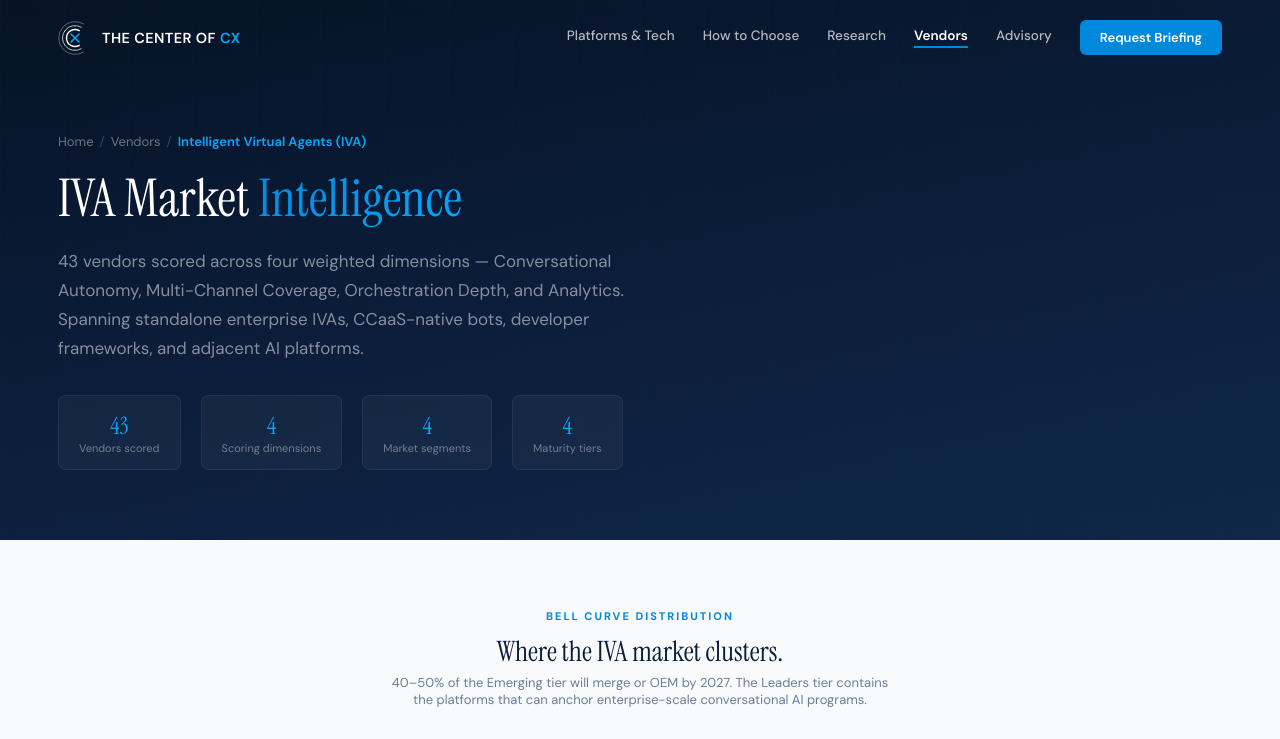
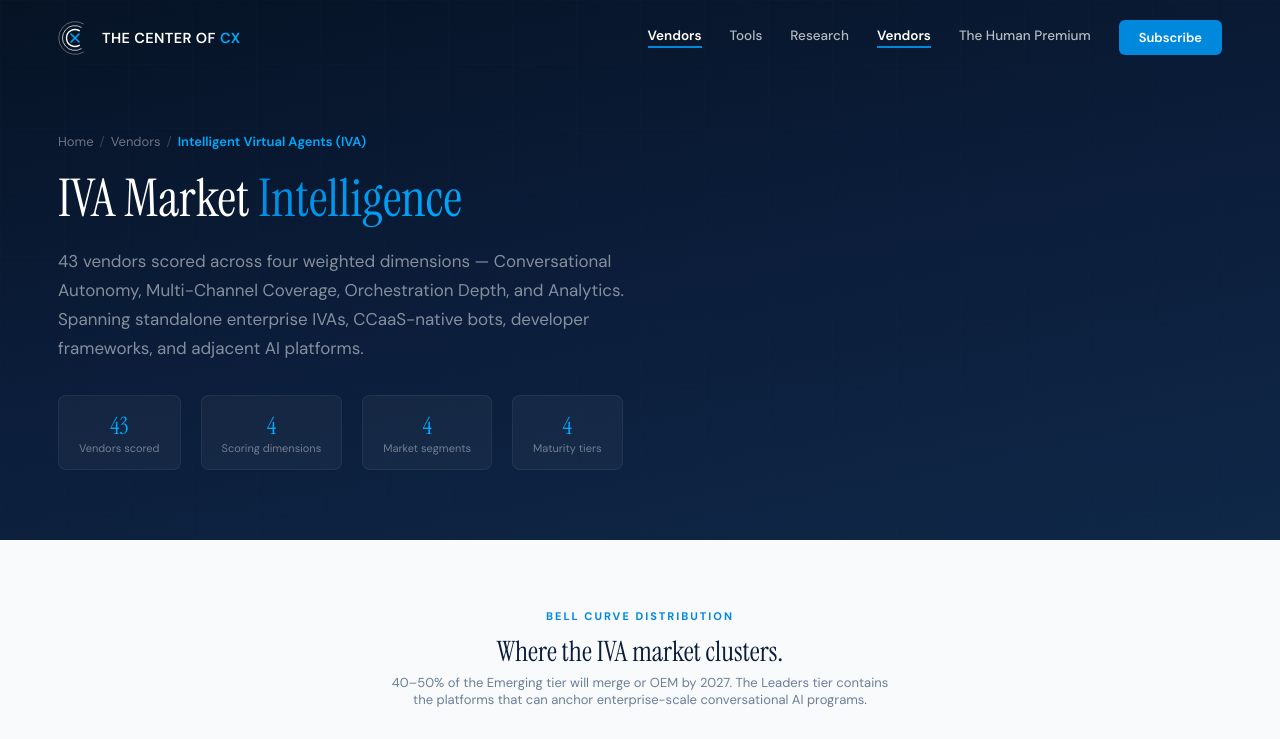
Before and after one commit to thomasbakerj-lgtm/CENTER-OF-CX, a React (Vite) app: page /vendors/iva in a window 1280 px wide. Shown: the top 739 px of the page. Built offline with nearby package versions, Linux system fonts and the light colour scheme.

Commit message:
Update IVACategory.jsx

```diff
--- a/IVACategory.jsx
+++ b/IVACategory.jsx
@@ -30,14 +30,14 @@ function LogoMark({ size = 34, light = true }) {
 function Nav() {
   const [scrolled, setScrolled] = useState(false);
   useEffect(() => { const fn = () => setScrolled(window.scrollY > 50); window.addEventListener("scroll", fn, { passive: true }); return () => window.removeEventListener("scroll", fn); }, []);
-  const links = [{ name: "Platforms & Tech", href: "/platforms-and-tech" },{ name: "How to Choose", href: "/how-to-choose" },{ name: "Research", href: "/research" },{ name: "Vendors", href: "/vendors" },{ name: "Advisory", href: "/advisory" }];
+  const links = [{ name: "Vendors", href: "/vendors" },{ name: "Tools", href: "/how-to-choose" },{ name: "Research", href: "/research" },{ name: "Vendors", href: "/vendors" },{ name: "The Human Premium", href: "/human-premium" }];
   return (<><style>{`@import url('https://fonts.googleapis.com/css2?family=DM+Sans:ital,opsz,wght@0,9..40,300;0,9..40,400;0,9..40,500;0,9..40,600;0,9..40,700&family=Instrument+Serif:ital@0;1&display=swap');*,*::before,*::after{box-sizing:border-box;margin:0;padding:0}html{scroll-behavior:smooth}body{font-family:'DM Sans',sans-serif;background:#fff;color:${NAVY};-webkit-font-smoothing:antialiased}a{text-decoration:none;color:inherit}@media(max-width:860px){.nav-links{display:none!important}.bell-tiers{flex-direction:column!important}.method-grid{grid-template-columns:1fr!important}.dim-grid{grid-template-columns:1fr 1fr!important}}`}</style>
     <nav style={{ position: "fixed", top: 0, left: 0, right: 0, zIndex: 1000, background: scrolled ? "rgba(6,19,37,0.96)" : "transparent", backdropFilter: scrolled ? "blur(14px)" : "none", borderBottom: scrolled ? "1px solid rgba(255,255,255,0.05)" : "none", transition: "all 0.35s", padding: scrolled ? "12px 0" : "20px 0" }}>
       <div style={{ ...WRAP, display: "flex", alignItems: "center", justifyContent: "space-between" }}>
         <a href="/" style={{ display: "flex", alignItems: "center", gap: 10 }}><LogoMark size={34} /><span style={{ color: "#fff", fontWeight: 600, fontSize: 14.5, letterSpacing: 0.4 }}>THE CENTER OF <span style={{ color: LIGHT }}>CX</span></span></a>
         <div className="nav-links" style={{ display: "flex", alignItems: "center", gap: 28 }}>
           {links.map(l => <a key={l.name} href={l.href} style={{ color: l.name === "Vendors" ? "#fff" : "rgba(255,255,255,0.7)", fontSize: 13.5, fontWeight: l.name === "Vendors" ? 600 : 500, borderBottom: l.name === "Vendors" ? `2px solid ${ELECTRIC}` : "2px solid transparent", paddingBottom: 2 }}>{l.name}</a>)}
-          <a href="/contact" style={{ color: "#fff", fontSize: 13, fontWeight: 600, background: ELECTRIC, padding: "9px 20px", borderRadius: 6 }}>Request Briefing</a>
+          <a href="/subscribe" style={{ color: "#fff", fontSize: 13, fontWeight: 600, background: ELECTRIC, padding: "9px 20px", borderRadius: 6 }}>Subscribe</a>
         </div>
       </div>
     </nav></>);
```
